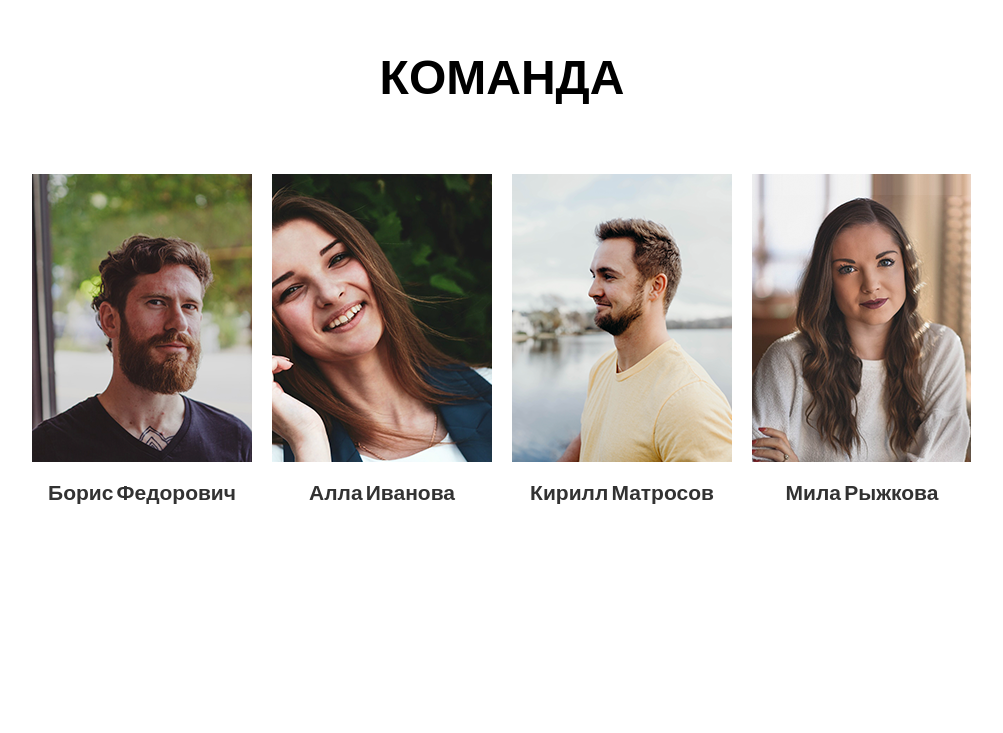
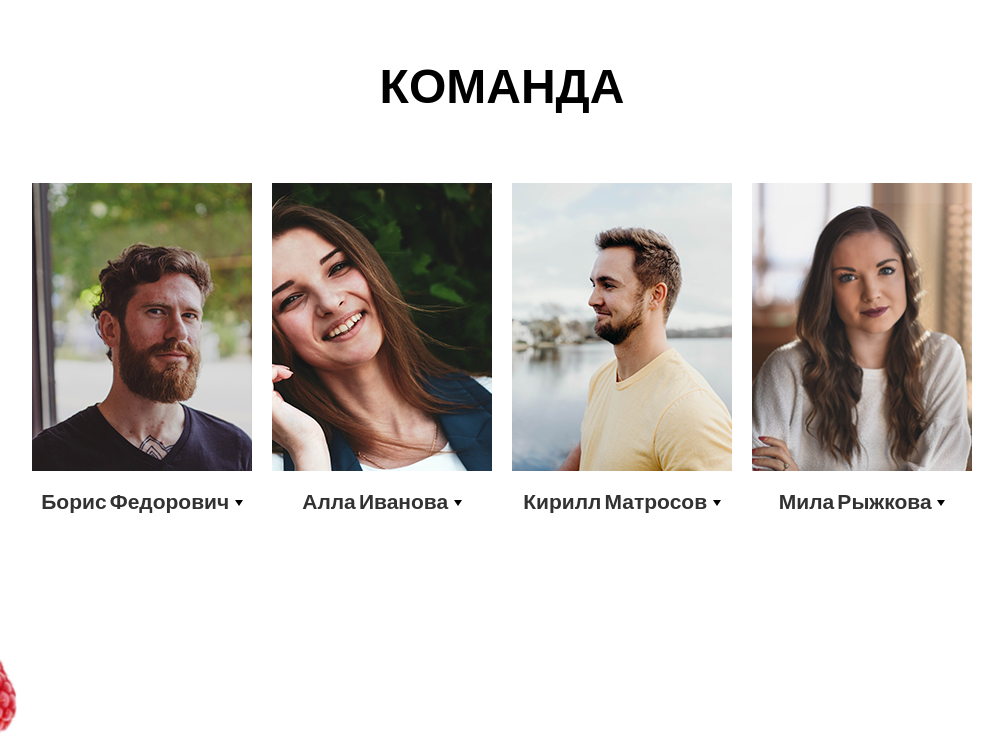
Before and after one commit to george-tsopozidis/CHOCCO, a plain HTML site: page index.html in a window 1280 px wide. Shown: the part 2514-3247 px from the top of the page, without its empty margins (138-1141 px from the left). Drawn offline with Linux system fonts and the light colour scheme.

Commit message:
I changed team and form

```diff
--- a/index.html
+++ b/index.html
@@ -464,7 +464,7 @@
             Команда
           </div>
           <ul class="team team--version--desktop">
-            <li class="team__item">
+            <li class="team__item active">
               <div class="team__member">
                 <img src="./image/boris.png" alt="manfirst" class="team__member-img">
               </div>
--- a/sass/acco.scss
+++ b/sass/acco.scss
@@ -1,20 +1,68 @@
+.team-section {
+  position: relative;
 
+  &:after,
+  ::before {
+    content: "";
+    display: block;
+    position: absolute;
+    background: center center / contain  no-repeat;
+    z-index: 1;
+  }
+
+  &::after {
+    bottom: -2.875rem;
+    left: 2.125rem;
+    background-image: url("../image/Ягода-2\ 1.png");
+    width: 6.5rem;
+    height: 7.125rem;
+  }
+}
 
 .team {
   display: flex;
   justify-content: space-between;
 
+  @include tablets {
+    flex-wrap: wrap;
+    padding: 0 10%;
+    margin-left: -1.25rem;
+  }
+
+  @include phones {
+    margin-left: -4.375rem;
+  }
+}
+
 .team__item {
   flex: 1;
   margin-right: rem(20px);
+  text-align: center;
+  cursor: pointer;
   max-width: rem(220px);
   position: relative;
-    text-align: center;
 
   &:last-child {
     margin-right: 0;
   }
+
+  @include tablets {
+    flex: initial;
+    width: calc(100% / 2 - 1.25rem);
+    margin-right: 0;
+    margin-left: 1.25rem;
+    margin-bottom: 2.1875rem;
   }
+
+  @include phones {
+    width: calc(100% / 2 - 4.375rem);
+    margin-left: 4.375rem;
+  }
+}
+
+.team__item.team__title:after {
+  content: "";
+  transform: rotate(-180deg);
 }
 
 .team__member {
@@ -22,12 +70,32 @@
   margin-bottom: rem(20px);
 }
 
+.team__member-img {
+  width: 100%;
+  height: 100%;
+  object-fit: cover;
+}
+
 .team__title {
   color: #323232;
+  display: inline-flex;
+  align-items: center;
+  justify-content: center;
   font-size: rem(21px);
   font-weight: 700;
-  text-align: center;
-  margin-bottom: rem(20px);
+
+  &:after {
+    content: "";
+    width: 0;
+    height: 0;
+    border: 0 solid transparent;
+    border-right-width: 4px;
+    border-left-width: 4px;
+    border-top: 6px solid black;
+    border-bottom: 0;
+    display: block;
+    margin-left: 0.3125rem;
+  }
 }
 
 .team__content {
@@ -52,5 +120,5 @@
 .team__content-info {
   color: #666666;
   font-size: rem(18px);
-  font-weight: 300;
+  opacity: 0.9;
 }
--- a/sass/modal.scss
+++ b/sass/modal.scss
@@ -1,5 +1,5 @@
 .modal {
-  display: none;
+  //display: none;
 }
 
 .modal__container {
```
Also changed, not shown: css/main.css, image/Ягода-2 1.png (added), 1 other file. Lines whose indentation alone changed are shown as unchanged.
